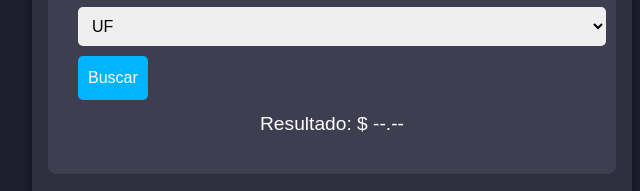
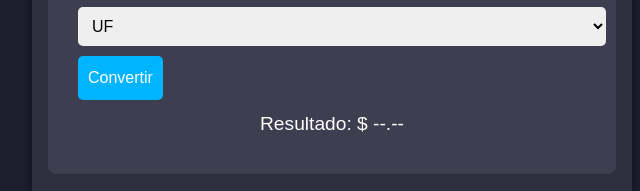
Before and after one commit to CValenzC/pruebaMonedas, a plain HTML site: page index.html in a window 1280 px wide. Shown: the part 258-449 px from the top of the page, 308-948 px from the left. Drawn offline with nearby package versions, Linux system fonts and the light colour scheme.

Commit message:
Modificación en index

```diff
--- a/index.html
+++ b/index.html
@@ -23,7 +23,7 @@
         <option value="euro">Euro</option>
         <option value="bitcoin">Bitcoin</option>
       </select>
-      <button id="convert-btn">Buscar</button>
+      <button id="convert-btn">Convertir</button>
       <p id="result">Resultado: $ --.--</p>
     </div>
     <div class="chart-box">
```
